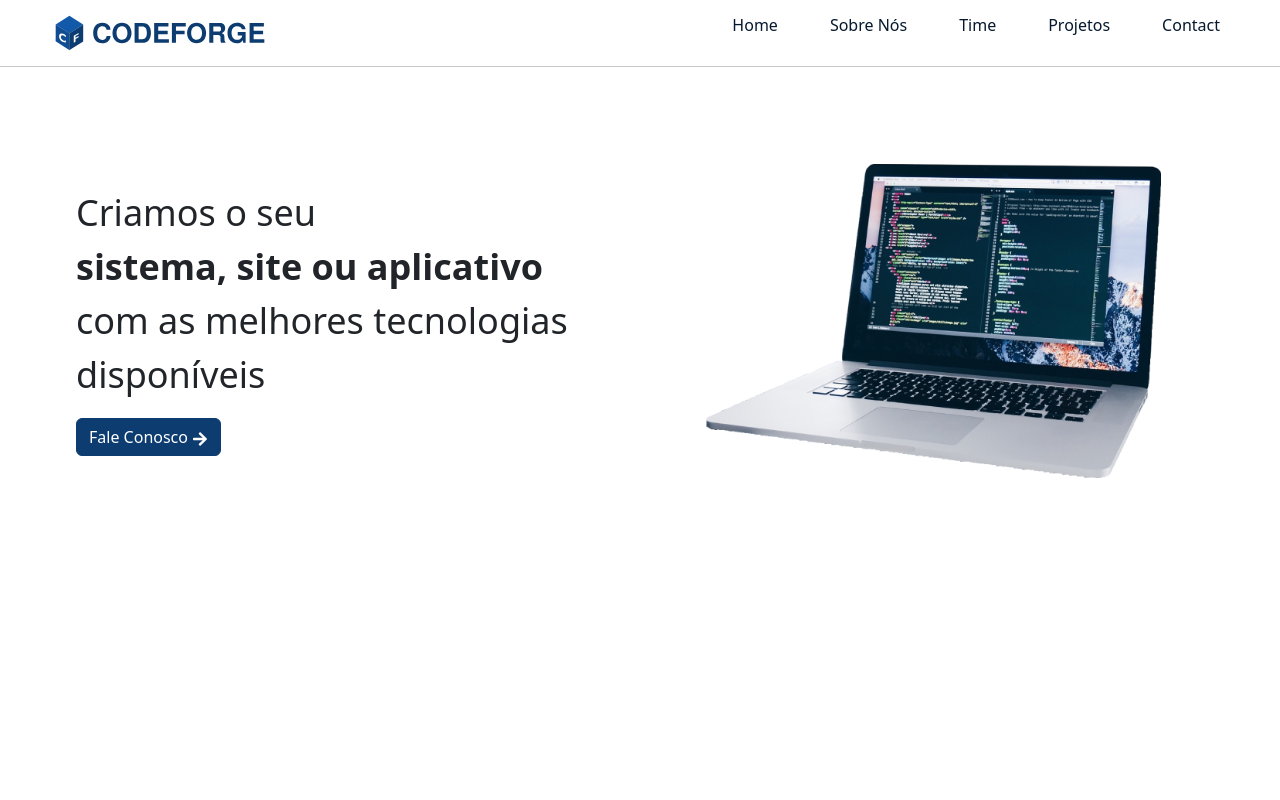
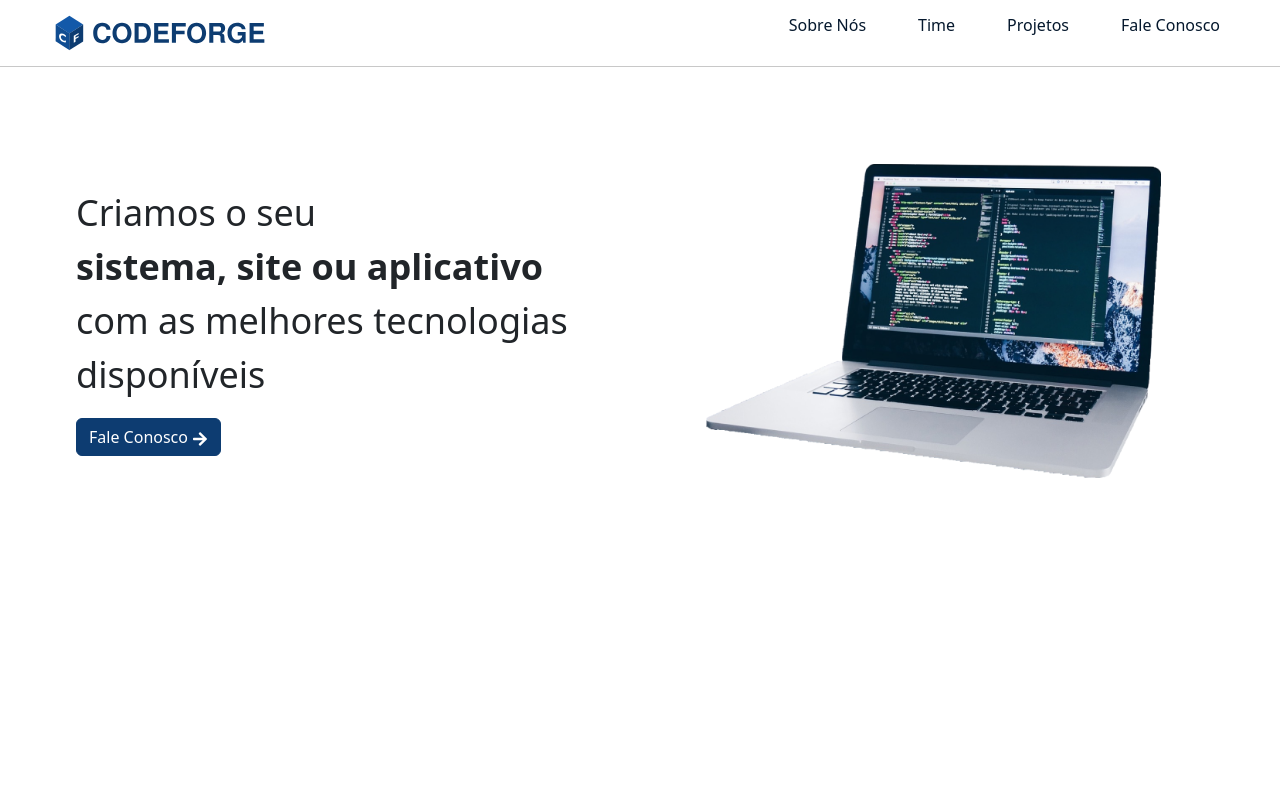
Before and after one commit to Code-Forge-Builders/codeforge-website, a React (Vite) app: page / in a window 1280 px wide. Shown: the top 800 px of the page. Built offline with nearby package versions, Linux system fonts and the light colour scheme.

Commit message:
Removido menu "home" e contact mudado para fale conosco

```diff
--- a/src/components/MainHeader/index.tsx
+++ b/src/components/MainHeader/index.tsx
@@ -4,10 +4,6 @@ import MainMenu, { IMainMenuItem } from './MainMenu'
 
 const MainHeader: React.FC = () => {
   const menuItens: IMainMenuItem[] = [
-    {
-      label: 'Home',
-      to: '/',
-    },
     {
       label: 'Sobre Nós',
       to: '/#about',
@@ -21,7 +17,7 @@ const MainHeader: React.FC = () => {
       to: '/#projects',
     },
     {
-      label: 'Contact',
+      label: 'Fale Conosco',
       to: '/#contact',
     },
   ]
```
